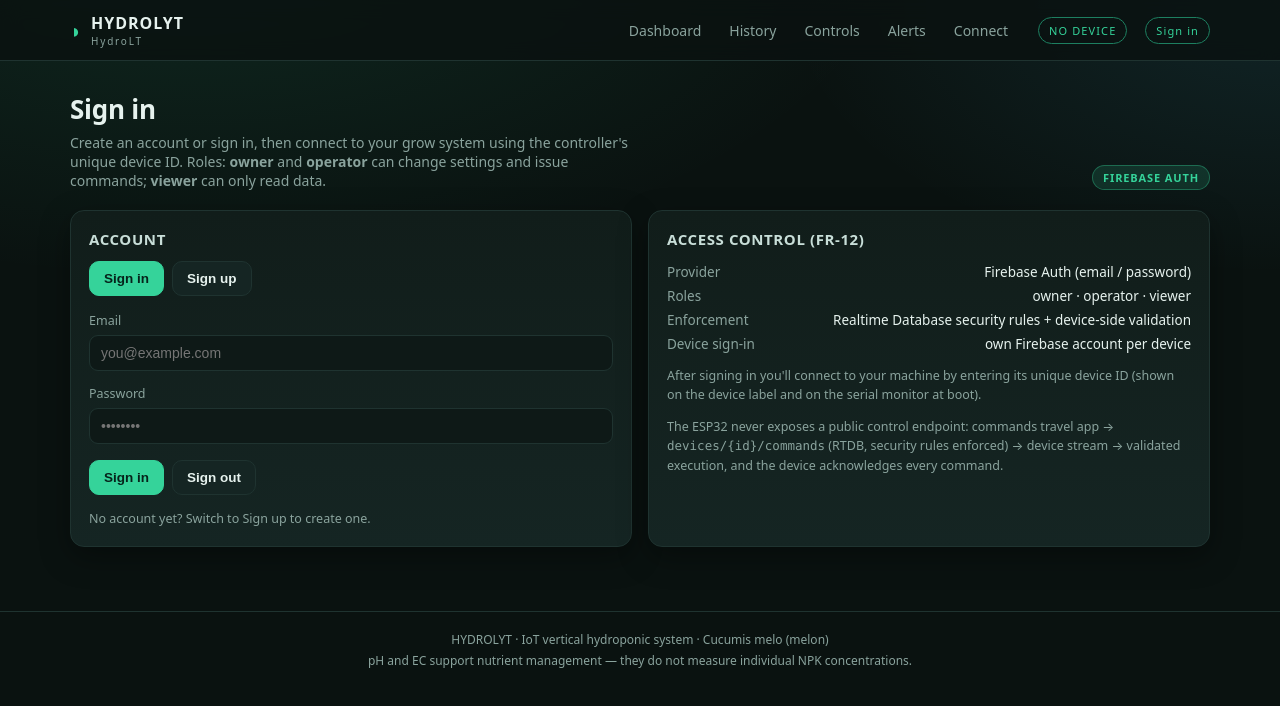
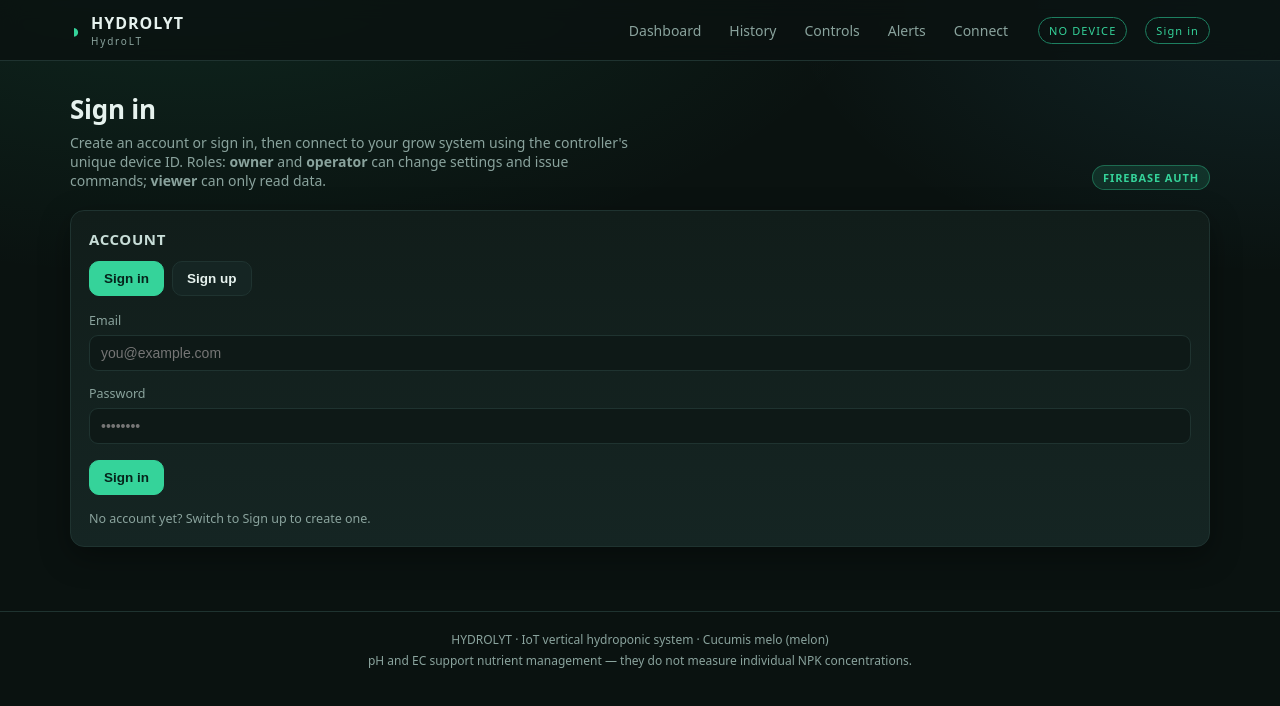
Before and after one commit to qppd/hydrolt, a Next.js app in the folder src/webapp/HydroLT/: page /login in a window 1280 px wide. Shown: the top 706 px of the page. Built offline with nearby package versions, Linux system fonts and the light colour scheme; no server answers.

Commit message:
login: remove duplicate sign-out btn, show only when authed; remove FR-12 card

```diff
--- a/src/webapp/HydroLT/app/login/page.tsx
+++ b/src/webapp/HydroLT/app/login/page.tsx
@@ -2,11 +2,13 @@
 
 import { useState } from "react";
 import Badge from "@/components/Badge";
+import { useAuth } from "@/hooks/useAuth";
 import { DEMO_MODE, signIn, signOut, signUp } from "@/lib/firebase";
 
 type Mode = "signin" | "signup";
 
 export default function LoginPage() {
+  const { user } = useAuth();
   const [mode, setMode] = useState<Mode>("signin");
   const [email, setEmail] = useState("");
   const [password, setPassword] = useState("");
@@ -61,7 +63,7 @@
         </Badge>
       </div>
 
-      <section className="grid grid-2">
+      <section className="grid grid-1">
         <form className="card" onSubmit={submit}>
           <header className="card-head">
             <h2>{mode === "signup" ? "Sign up" : "Account"}</h2>
@@ -116,9 +118,11 @@
                 ? mode === "signup" ? "Creating account…" : "Signing in…"
                 : mode === "signup" ? "Create account" : "Sign in"}
             </button>
-            <button className="btn" type="button" onClick={() => signOut()}>
-              Sign out
-            </button>
+            {user ? (
+              <button className="btn" type="button" onClick={() => signOut()}>
+                Sign out
+              </button>
+            ) : null}
           </div>
           {message ? <p className="notice" style={{ marginTop: 14 }}>{message}</p> : null}
 
@@ -129,31 +133,6 @@
           </p>
         </form>
 
-        <div className="card">
-          <header className="card-head">
-            <h2>Access control (FR-12)</h2>
-          </header>
-          <dl className="kv">
-            <dt>Provider</dt>
-            <dd>Firebase Auth (email / password)</dd>
-            <dt>Roles</dt>
-            <dd>owner · operator · viewer</dd>
-            <dt>Enforcement</dt>
-            <dd>Realtime Database security rules + device-side validation</dd>
-            <dt>Device sign-in</dt>
-            <dd>own Firebase account per device</dd>
-          </dl>
-          <p className="hint">
-            After signing in you&apos;ll connect to your machine by entering its unique
-            device ID (shown on the device label and on the serial monitor at boot).
-          </p>
-          <p className="hint">
-            The ESP32 never exposes a public control endpoint: commands travel
-            app → <span className="mono">devices/&#123;id&#125;/commands</span> (RTDB, security
-            rules enforced) → device stream → validated execution, and the device
-            acknowledges every command.
-          </p>
-        </div>
       </section>
     </>
   );
```
